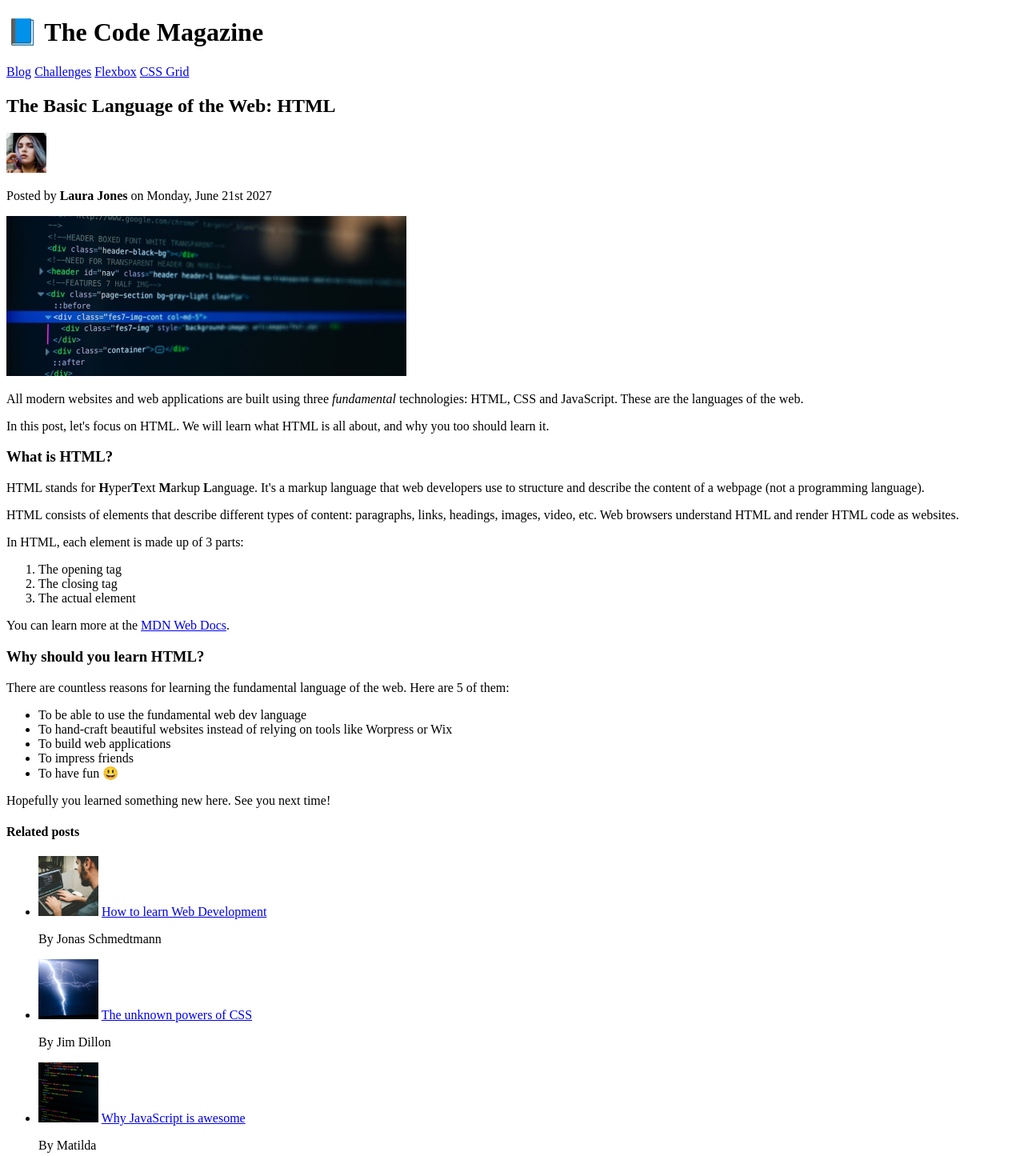
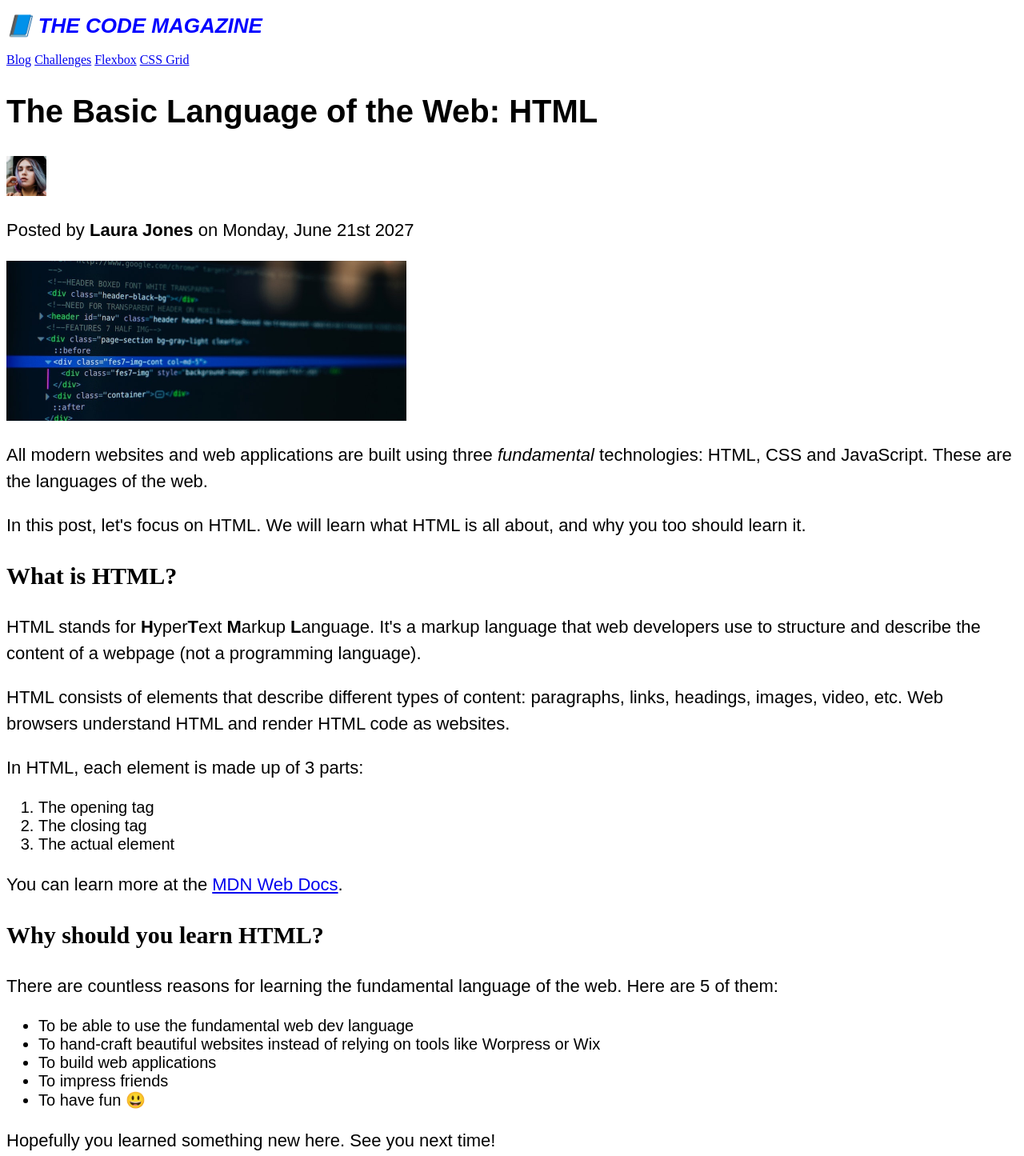
Before and after one commit to Aston4ever/OmniFood-proj, a plain HTML site: page 1_Blog/index.html in a window 1280 px wide. Shown: the top 1445 px of the page at 80% size. Drawn offline with Linux system fonts and the light colour scheme.

Commit message:
feat: add css text properties

```diff
--- a/1_Blog/style.css
+++ b/1_Blog/style.css
@@ -1,3 +1,40 @@
 * {
     box-sizing: border-box;
 }
+
+h1  {
+    color: blue;
+    font-size: 26px;
+    font-family: sans-serif;
+    text-transform: uppercase;
+    font-style: italic;
+}
+
+h2  {
+    font-size: 40px;
+    font-family: sans-serif;
+}
+
+h3  {
+    font-size: 30px;
+
+}
+
+h4  {
+    font-size: 20px;
+    font-family: sans-serif;
+    text-transform: uppercase;
+    text-align: center;
+}
+
+p   {
+    font-size: 22px;
+    font-family: sans-serif;
+    line-height: 1.5;
+}
+
+li {
+    font-size: 20px;
+    font-family: sans-serif;
+
+}
```
